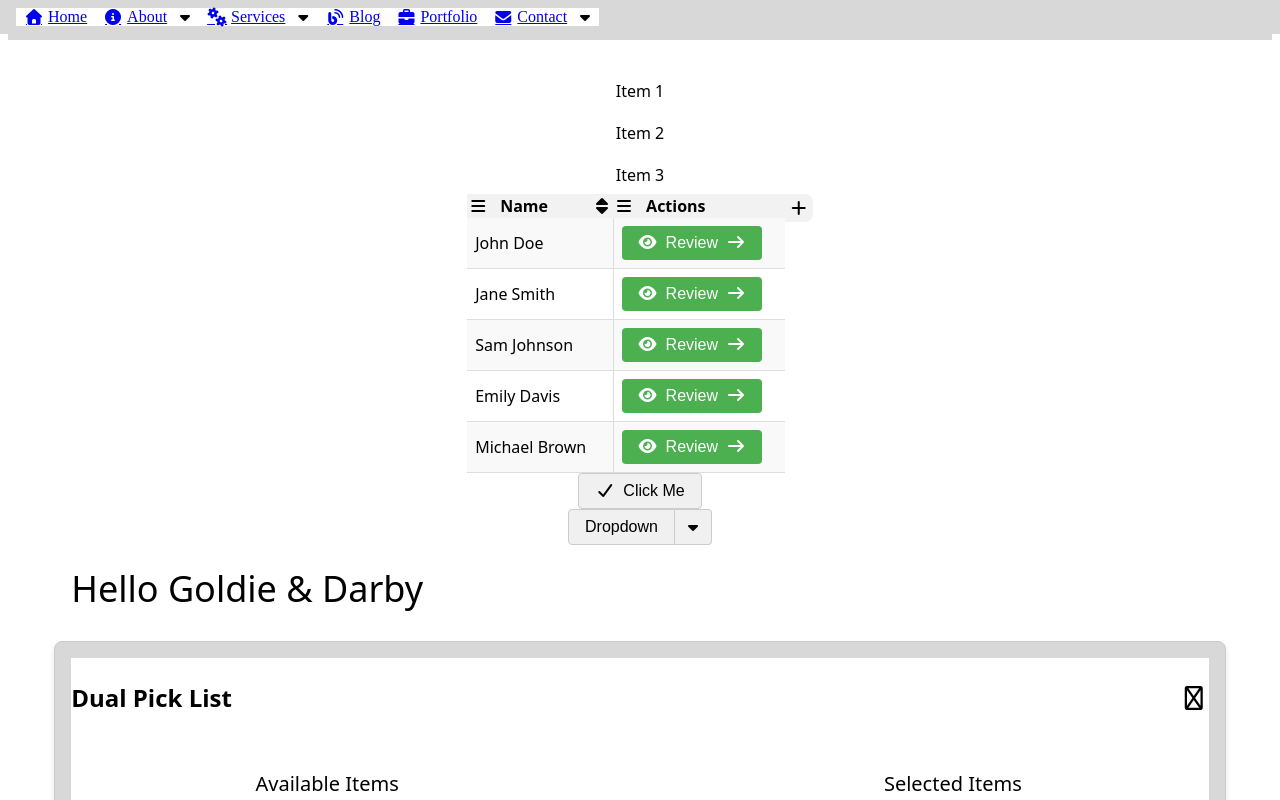
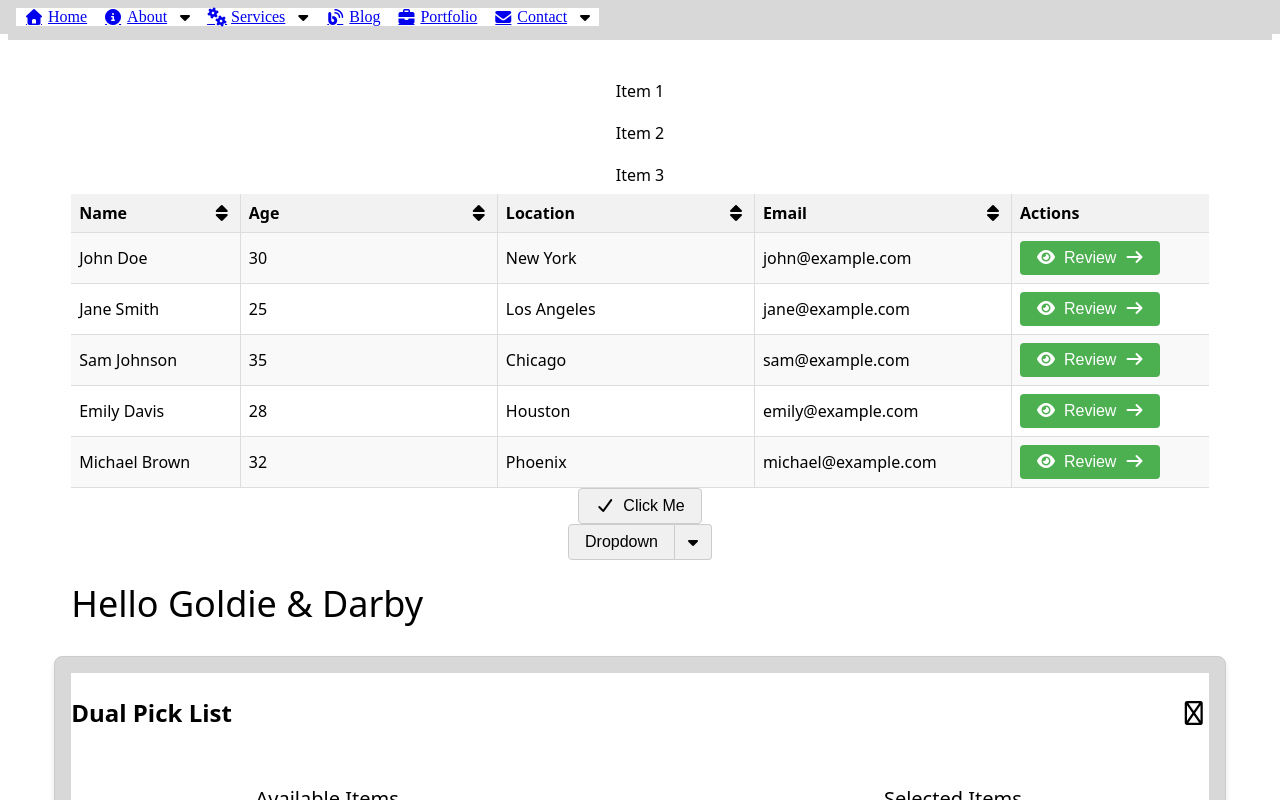
Before and after one commit to taylor-barron/tuppaware-dev, a Next.js app: page /dev in a window 1280 px wide. Shown: the top 800 px of the page. Built offline with nearby package versions, Linux system fonts and the light colour scheme.

Commit message:
use auto mobile/desktop detection

```diff
--- a/Tuppaware/components/table/table-mobile.jsx
+++ b/Tuppaware/components/table/table-mobile.jsx
@@ -132,7 +132,6 @@ export default function TableMobile({
 
   const canAddColumn = showActionColumn ? selectedCount < (maxMobileColumns ?? columns.length) - 1 : selectedCount < (maxMobileColumns ?? columns.length);
 
-  // TODO: debugging(detecting mobile/desktop automatically),
   // TODO: clean up/group variables, throw error for any mapTo == "actionColumn" in columns, write/update tests final testing before finishing table
 
   return (
--- a/Tuppaware/components/table/table.jsx
+++ b/Tuppaware/components/table/table.jsx
@@ -94,8 +94,7 @@ export default function Table({
   onRowClick = NOOP,
 
 }) {
-  // const shouldBeMobile = useIsBelowBreakPoint(mobileBreakPoint);
-  const shouldBeMobile = true; // restore above later
+  const shouldBeMobile = useIsBelowBreakPoint(mobileBreakPoint);
 
   const tableStyleObject = replaceDefaults(defaultTableStyle, tableStyle);
   const tableHeadStyleObject = replaceDefaults(defaultTableHeadStyle, tableHeadStyle);
```
